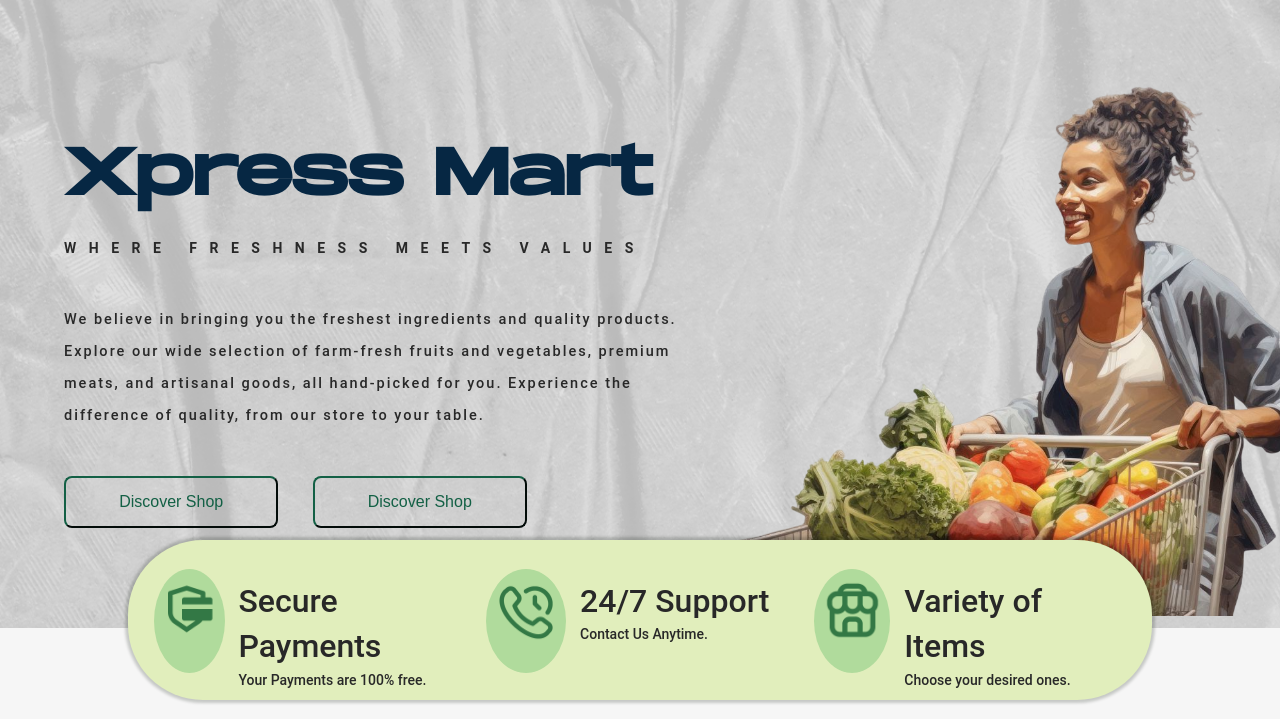
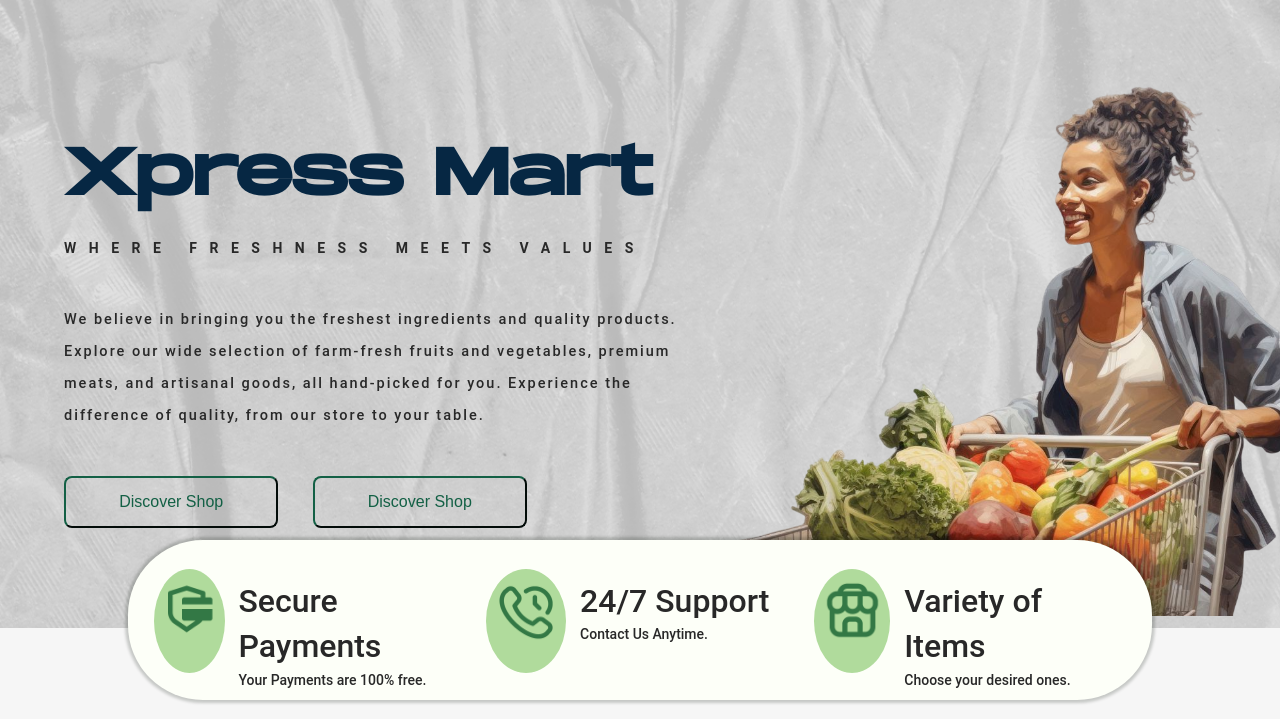
Before and after one commit to KADRSasanka/WEB-SITE-PROJECT, a PHP site: page / in a window 1280 px wide; the page is wider, and only the part inside the window is pictured. Shown: the part 91-810 px from the top of that part. Run offline with PHP 8.4, Linux system fonts and the light colour scheme.

Commit message:
Update home.css

```diff
--- a/home.css
+++ b/home.css
@@ -117,7 +117,7 @@ label #btn {
 .catogories {
     width: 80%;
     height: 20vh;
-    background-color: #E1EEBC;
+    background-color: #fdfff8;
     margin: -11vh 0 0 10%;
     position: relative;
     border-radius: 75px;
```
